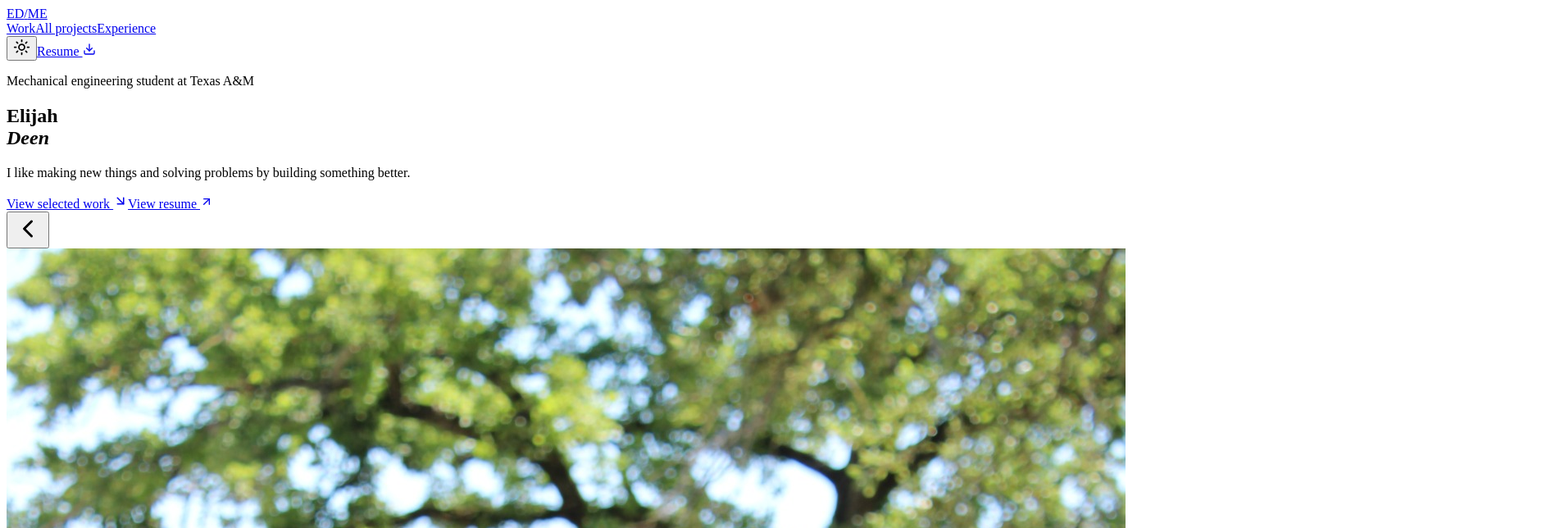
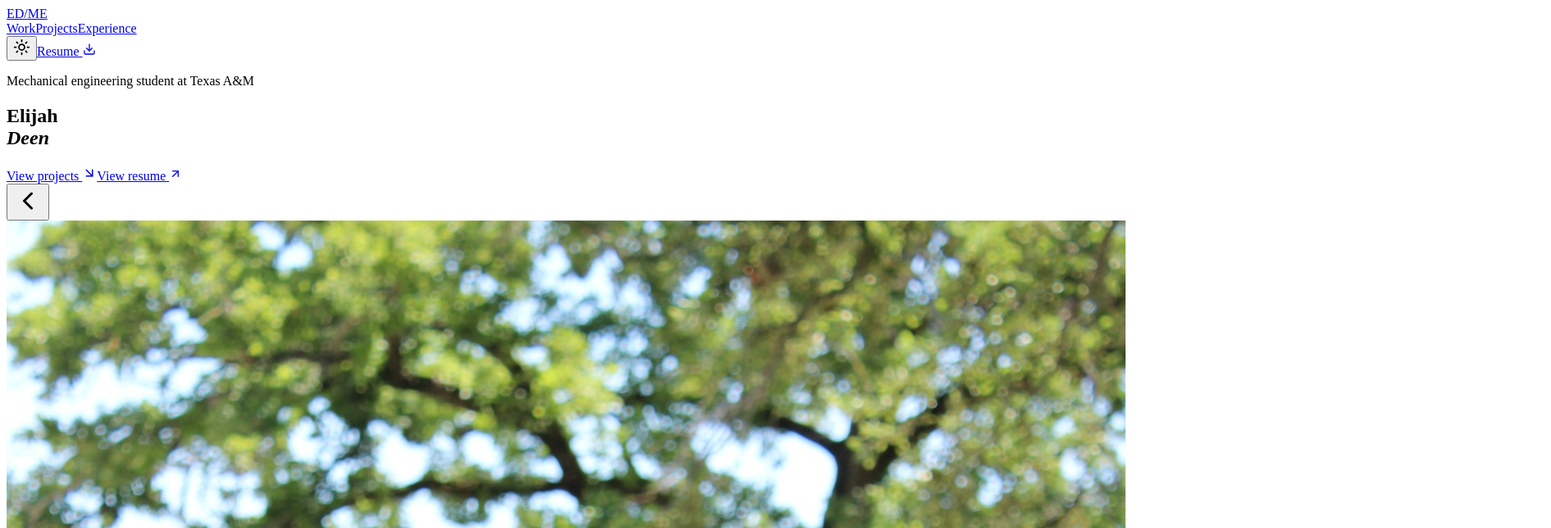
Before and after one commit to Etdeen519/Elijah-Deen-Portfolio, a Next.js app: page / in a window 1280 px wide. Shown: the top 644 px of the page at 82% size, 1892 px wide, since content can reach past the window. Built offline with nearby package versions, Linux system fonts and the light colour scheme.

Commit message:
Add portfolio website

```diff
--- a/app/globals.css
+++ b/app/globals.css
@@ -197,3 +197,10 @@ footer .section-index{color:#e2b9bf}footer h2{font-size:clamp(3.2rem,7vw,8rem);m
 @media(max-width:900px){.project-feature{height:auto;grid-template-columns:1fr}.project-feature-media{border-right:0;border-bottom:1px solid var(--line);height:clamp(280px,48vw,400px)}.project-feature-copy{padding:32px;overflow:visible}}
 @media(max-width:640px){.projects-hero{padding-top:42px;padding-bottom:38px}.back-link{margin-bottom:28px}.project-carousel-section{padding-bottom:55px}.project-feature-media{height:clamp(270px,78vw,360px)}.project-feature-media>img,.project-feature-media>video{inset:12px 12px 60px;width:calc(100% - 24px);height:calc(100% - 72px)}.project-feature-copy{padding:24px}.project-feature-copy h2{font-size:2.2rem}.project-switcher button{width:48px;height:46px}.project-rail-hint{line-height:1.5}}
 @media(prefers-reduced-motion:reduce){html{scroll-behavior:auto}*{transition:none!important}}
+
+/* The complete project gallery lives on the home page. */
+.hero-intro:empty{min-height:2.5em}
+.home-projects{background:var(--surface);scroll-margin-top:82px;padding-top:clamp(60px,7vw,100px)}
+.home-projects-heading{max-width:1120px;margin:0 auto;padding:0 clamp(20px,6vw,90px)}
+.home-projects-heading h2{font-size:clamp(2.8rem,5vw,5.5rem);line-height:1;letter-spacing:-.055em;margin:0}
+.home-projects .project-carousel-section{padding-top:38px}
--- a/app/page.tsx
+++ b/app/page.tsx
@@ -1,14 +1,9 @@
 import { sitePath } from "./site-path";
-import { ArrowDownRight, ArrowUpRight, Box, Download, Factory, Gauge, Hammer, Layers3, MapPin, MoveUpRight, Ruler, Wrench } from "lucide-react";
+import { ArrowDownRight, ArrowUpRight, Box, Download, Hammer, MapPin, Ruler, Wrench } from "lucide-react";
 import PhotoCarousel from "./photo-carousel";
 import ThemeToggle from "./theme-toggle";
-
-const projects = [
-  { number:"01", type:"PROCESS IMPROVEMENT · SONOCO", title:"Rear Axle Truck Scale", summary:"Designed and fabricated a four-bar scale mechanism that gives operators an objective measurement of trailer payload.", tags:["Machine Design","Fabrication","Testing"], result:"$34.5K", resultLabel:"projected annual savings", image:sitePath("/projects/truck-scale.png"), alt:"CAD model of the rear axle truck scale", icon:Gauge },
-  { number:"02", type:"FABRICATION · SONOCO", title:"Half Stacker", summary:"Designed, fabricated, painted, and installed a fixture that keeps partial lumber bundles contained during restacking.", tags:["3-Day Build","Welding","Operator Feedback"], result:"69%", resultLabel:"estimated time reduction", image:sitePath("/projects/half-stacker.jpg"), alt:"Half stacker holding a bundle of lumber in the plant", icon:Layers3 },
-  { number:"03", type:"PRODUCT DEVELOPMENT · VEX ROBOTICS", title:"Integrated Motor Conveyor", summary:"Redesigned an educational robotics conveyor around an internal motor and gearbox with production assembly in mind.", tags:["SolidWorks","DFM","DFA"], result:"3 PARTS", resultLabel:"injection-moldable housing", image:sitePath("/projects/linear-conveyor.jpg"), alt:"Completed prototype of the VEX linear conveyor", icon:MoveUpRight },
-  { number:"04", type:"MANUFACTURING · SONOCO", title:"Bandsaw Dust Collection", summary:"Developed a source-capture nozzle through rapid prototypes and airflow testing, then prepared the final sheet-metal design.", tags:["Airflow","Testing","Sheet Metal"], result:"4 BUILDS", resultLabel:"iterative prototypes", image:sitePath("/projects/bandsaw-collector.jpg"), alt:"Fabricated prototype for the bandsaw dust collector", icon:Factory },
-];
+import ProjectCarousel from "./projects/project-carousel";
+import { projects } from "./projects/page";
 
 const experience = [
   ["2026","Sonoco Products Company","Mechanical Engineering Co-op","Machine design and automation · Hartselle, Alabama"],
@@ -28,7 +23,7 @@ export default function Home() {
   return <main>
     <header className="site-header">
       <a className="wordmark" href="#top" aria-label="Elijah Deen, home">ED<span>/</span>ME</a>
-      <nav aria-label="Primary navigation"><a href="#work">Work</a><a href={sitePath("/projects/")}>All projects</a><a href="#experience">Experience</a></nav>
+      <nav aria-label="Primary navigation"><a href="#work">Work</a><a href="#work">Projects</a><a href="#experience">Experience</a></nav>
       <div className="header-actions"><ThemeToggle/><a className="header-cta" href={sitePath("/Elijah-Deen-Resume.pdf")} target="_blank" rel="noreferrer">Resume <Download size={16}/></a></div>
     </header>
 
@@ -37,9 +32,9 @@ export default function Home() {
       <div className="hero-copy">
         <p className="eyebrow"><span/> Mechanical engineering student at Texas A&amp;M</p>
         <h1>Elijah<br/><em>Deen</em></h1>
-        <p className="hero-intro">I like making new things and solving problems by building something better.</p>
+        <p className="hero-intro">{/* Add Elijah’s introduction paragraph here. */}</p>
         <div className="hero-actions">
-          <a className="button button-primary" href="#work">View selected work <ArrowDownRight size={18}/></a>
+          <a className="button button-primary" href="#work">View projects <ArrowDownRight size={18}/></a>
           <a className="text-link" href={sitePath("/Elijah-Deen-Resume.pdf")} target="_blank" rel="noreferrer">View resume <ArrowUpRight size={16}/></a>
         </div>
       </div>
@@ -51,18 +46,9 @@ export default function Home() {
       </div>
     </section>
 
-    <section className="section projects" id="work">
-      <div className="section-heading"><p className="section-index">01 / SELECTED WORK</p><h2>Projects built around<br/>real constraints.</h2><p>From factory equipment to educational robotics, each project moved from a rough problem to a physical, testable solution.</p></div>
-      <div className="project-list">{projects.map(project => {
-        const Icon=project.icon;
-        const slug=project.title.toLowerCase().replace(/[^a-z0-9]+/g,"-").replace(/^-|-$/g,"");
-        return <a className="project-card" href={sitePath(`/projects/?project=${slug}#project-carousel`)} key={project.number} aria-label={`View ${project.title} in all projects`}>
-          <div className="project-image"><img src={project.image} alt={project.alt}/><div className="project-top"><span className="project-number">{project.number}</span><Icon size={24} strokeWidth={1.5}/></div></div>
-          <div className="project-body"><p className="project-type">{project.type}</p><h3>{project.title}</h3><p className="project-summary">{project.summary}</p>
-          <div className="project-bottom"><div className="tag-row">{project.tags.map(tag=><span key={tag}>{tag}</span>)}</div><div className="project-result"><strong>{project.result}</strong><span>{project.resultLabel}</span></div></div></div>
-        </a>;
-      })}</div>
-      <div className="all-projects-cta"><p>More work in robotics, machine design, fabrication, and thermal systems.</p><a className="button button-primary" href={sitePath("/projects/")}>Explore all projects <ArrowUpRight size={18}/></a></div>
+    <section className="home-projects" id="work">
+      <div className="home-projects-heading"><p className="section-index">01 / PROJECTS</p><h2>Projects.</h2></div>
+      <ProjectCarousel projects={projects}/>
     </section>
 
     <section className="section experience" id="experience">
--- a/app/photo-carousel.tsx
+++ b/app/photo-carousel.tsx
@@ -6,9 +6,9 @@ import { ChevronLeft, ChevronRight } from "lucide-react";
 
 const slides = [
   { type: "image" as const, src: sitePath("/elijah-portrait.jpg"), alt: "Portrait of Elijah Deen", width: 1365, height: 2048 },
-  { type: "image" as const, src: sitePath("/hero-welding-close.png"), alt: "Elijah welding a steel fixture at Sonoco", width: 820, height: 1761 },
   { type: "image" as const, src: sitePath("/hero-welding.png"), alt: "Elijah welding a steel fixture at Sonoco", width: 1179, height: 2019 },
   { type: "image" as const, src: sitePath("/hero-vex.png"), alt: "Elijah working on a robotics assembly at VEX", width: 516, height: 437 },
+  { type: "image" as const, src: sitePath("/projects/gallery/conveyor-original.jpg"), alt: "Original linear conveyor design", width: 420, height: 328 },
   { type: "video" as const, src: sitePath("/assembly-timelapse.mp4"), alt: "Timelapse of Elijah assembling a project" },
 ];
 
--- a/app/projects/page.tsx
+++ b/app/projects/page.tsx
@@ -3,7 +3,7 @@ import { ArrowLeft, Download } from "lucide-react";
 import ThemeToggle from "../theme-toggle";
 import ProjectCarousel from "./project-carousel";
 
-const projects = [
+export const projects = [
   {
     title: "Robotic Nailer Clamp",
     organization: "Sonoco · 2026",
@@ -72,7 +72,7 @@ const projects = [
     resultLabel: "injection-moldable housing",
     image: sitePath("/projects/linear-conveyor.jpg"),
     alt: "Completed VEX linear conveyor prototype",
-    images: [{src:sitePath("/projects/linear-conveyor.jpg"),alt:"Completed VEX linear conveyor prototype"},{src:sitePath("/projects/gallery/conveyor-cad.png"),alt:"Collapsed CAD view of the linear conveyor"},{src:sitePath("/projects/gallery/conveyor-exploded.png"),alt:"Exploded CAD view of the linear conveyor"}],
+    images: [{src:sitePath("/projects/linear-conveyor.jpg"),alt:"Completed VEX linear conveyor prototype"},{src:sitePath("/projects/gallery/conveyor-original.jpg"),alt:"Original linear conveyor design"},{src:sitePath("/projects/gallery/conveyor-cad.png"),alt:"Collapsed CAD view of the linear conveyor"},{src:sitePath("/projects/gallery/conveyor-exploded.png"),alt:"Exploded CAD view of the linear conveyor"},{src:sitePath("/assembly-timelapse.mp4"),alt:"Time lapse of Elijah assembling the conveyor",video:true}],
   },
   {
     title: "Inclined Conveyor",
```
Also changed, not shown: src/main.tsx (+8 -3 lines), public/projects/gallery/conveyor-original.jpg (added).
